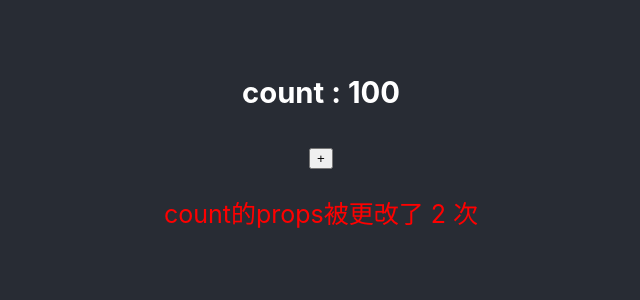
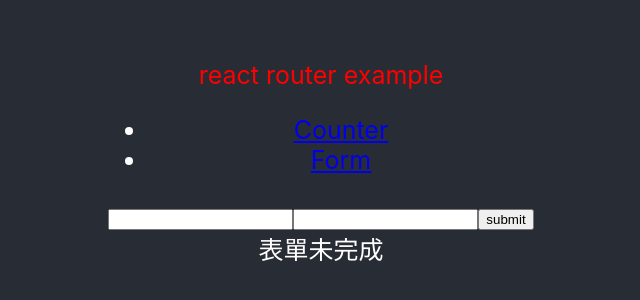
Before and after one commit to WuYoTing/Isthereanyclothes-react, a React (Create React App) app: page /form in a window 1280 px wide. Shown: the part 250-550 px from the top of the page, without its empty margins (319-959 px from the left). Built offline with nearby package versions, Linux system fonts and the light colour scheme.

Commit message:
feat: 練習React-router

```diff
--- a/package.json
+++ b/package.json
@@ -9,7 +9,10 @@
     "node-sass": "^4.14.1",
     "react": "^16.13.1",
     "react-dom": "^16.13.1",
-    "react-scripts": "3.4.1"
+    "react-router": "^5.2.0",
+    "react-router-dom": "^5.2.0",
+    "react-scripts": "3.4.1",
+    "sass": "^1.26.10"
   },
   "scripts": {
     "start": "react-scripts start",
--- a/src/App.js
+++ b/src/App.js
@@ -1,15 +1,34 @@
 import React, {useEffect, useState} from 'react';
 import './App.css';
+import {BrowserRouter as Router, Switch, Route, Link} from 'react-router-dom'
 import Counter from "./components/Counter";
+import Form from './components/Form'
 
 const App = () => {
     const [count, setCount] = useState(50);
+    const [formDone, setFormDone] = useState(false);
+
     return (
-        <div className="App">
-            <div className="App-header" style={{fontSize: '25px'}}>
-                <Counter count={count} setCount={setCount}/>
+        <Router>
+            <div className="App">
+                <div className="App-header" style={{fontSize: '25px'}}>
+
+                    <div className="App">
+                        <p>react router example</p>
+                        <ul>
+                            <li><Link to="counter">Counter</Link></li>
+                            <li><Link to="form">Form</Link></li>
+                        </ul>
+                        <Switch>
+                            <Route path='/counter' component={() => <Counter count={count} setCount={setCount}/>}/>
+                            <Route path='/form'
+                                   component={() => <Form formDone={formDone} setFormDone={setFormDone}/>}/>
+                        </Switch>
+                    </div>
+
+                </div>
             </div>
-        </div>
+        </Router>
     );
 }
 
--- a/src/components/Counter.js
+++ b/src/components/Counter.js
@@ -3,6 +3,7 @@ import '../scss/style.scss';
 
 const Counter = (props) => {
     const [changeTime, setChangetime] = useState(0);
+
     useEffect(() => {
         props.setCount(100);
         console.log('test1');
@@ -13,9 +14,11 @@ const Counter = (props) => {
     }, [props.count])
     return (
         <div>
-            <h3>count : {props.count}</h3>
+            <h3 className={'h3'}>count : {props.count}</h3>
             <button onClick={() => props.setCount(props.count - 1)}>+</button>
             <p>count的props被更改了 {changeTime} 次</p>
+            {changeTime > 5 ? <h4 className={'tmp2'}>改動太多次了</h4> : null}
+            {changeTime > 20 && <h5 className={'tmp1'}>count 刪除中</h5>}
         </div>
     )
 }
--- /dev/null
+++ b/src/components/Form.js
@@ -0,0 +1,27 @@
+import React,{ useState } from 'react'
+import { withRouter } from "react-router";
+
+const Form = (props) => {
+    const [email, setEmail] = useState('');
+    const [password, setPassword] = useState('');
+
+    const handleSubmit = (e) => {
+        e.preventDefault();
+        props.setFormDone(true);
+        setEmail('');
+        setPassword('');
+        props.history.push('/counter');
+    }
+    return (
+        <div>
+            <form onSubmit={handleSubmit}>
+                <input name="email" type="text" onChange={(e) => setEmail(e.target.value)} value={email} />
+                <input name="password" type="password" onChange={(e) => setPassword(e.target.value)} value={password} />
+                <input type="submit" value="submit" />
+            </form>
+            {props.formDone ? "成功填寫表單" : "表單未完成"}
+        </div>
+    )
+}
+
+export default withRouter(Form);
--- a/src/scss/style.scss
+++ b/src/scss/style.scss
@@ -1,7 +1,21 @@
 /** SASS語法**/
 $red: red;
 $green: green;
+$yellow: yellow;
+$gray: gray;
 
 p {
   color: $red;
 }
+
+.h3 {
+  color: $green;
+}
+
+.tmp2 {
+  color: $yellow;
+}
+
+.tmp1 {
+  color: $gray;
+}
```
Also changed, not shown: 1 other file (tests, documents, lock files or other folders).
